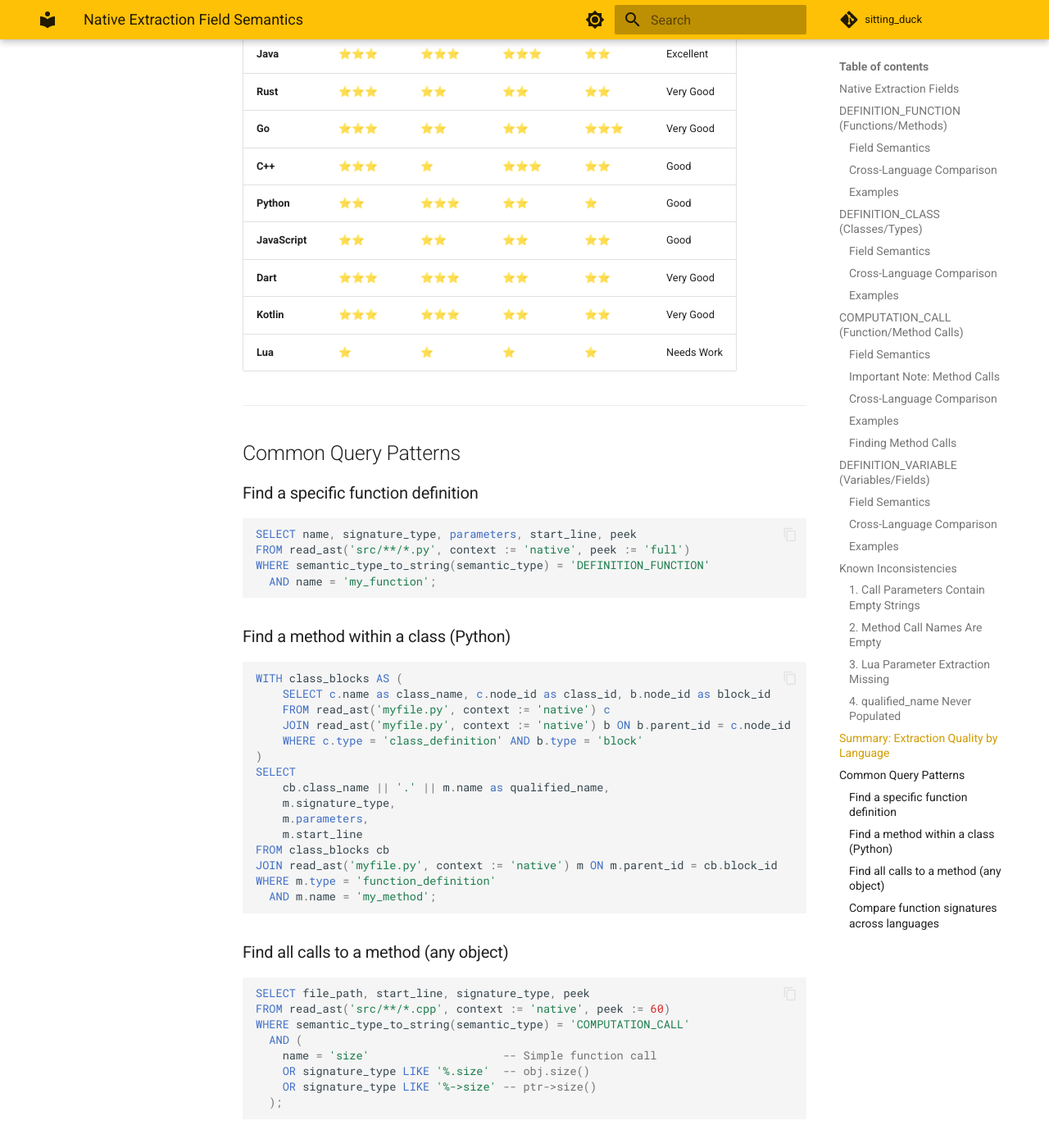
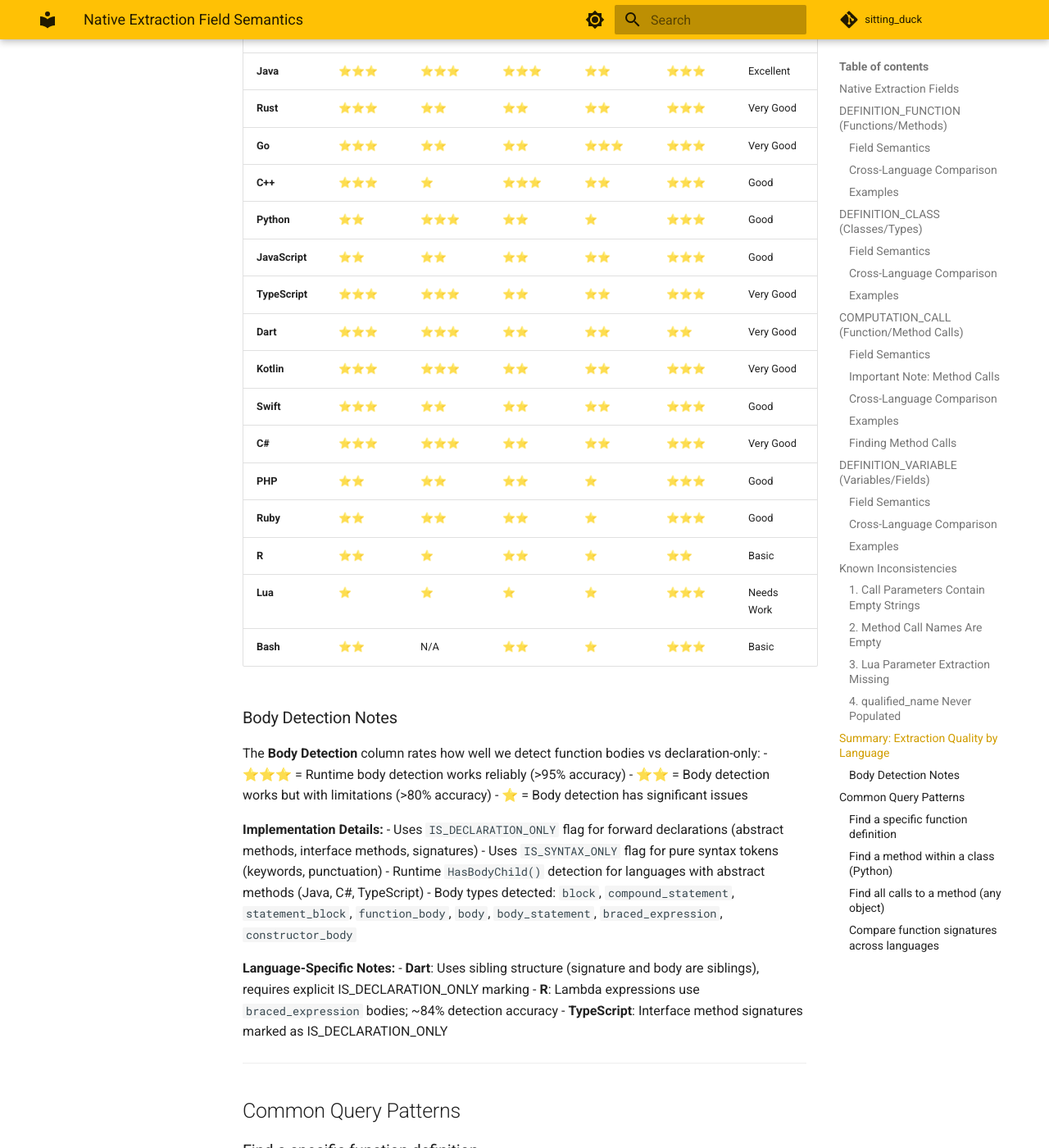
Before and after one commit to teaguesterling/sitting_duck, an MkDocs documentation site: the page built from docs/native_extraction_semantics.md, in a window 1280 px wide and 1400 px high, scrolled down 7288 px. Shown: the whole window at 82% size. Built offline with MkDocs 1.6.1 and Material for MkDocs 9.7.7, drawn with Linux system fonts in a browser that asks for light colours; comment, search, counter and statistics services are not loaded.

Commit message:
docs: Update star ratings table with body detection column
- Added Body Detection column to track IS_DECLARATION_ONLY accuracy
- Added TypeScript, Swift, C#, PHP, Ruby, R, Bash to ratings table
- Added detailed implementation notes for body detection system
- Documents flag semantics (IS_SYNTAX_ONLY, IS_DECLARATION_ONLY)
- Documents language-specific notes (Dart sibling structure, R lambdas)

🤖 Generated with [Claude Code](https://claude.com/claude-code)

Co-Authored-By: Claude Opus 4.5 <noreply@anthropic.com>

```diff
--- a/docs/native_extraction_semantics.md
+++ b/docs/native_extraction_semantics.md
@@ -249,17 +249,42 @@ The `qualified_name` field is always NULL/empty across all languages.
 
 ## Summary: Extraction Quality by Language
 
-| Language | Functions | Classes | Calls | Variables | Overall |
-|----------|-----------|---------|-------|-----------|---------|
-| **Java** | ⭐⭐⭐ | ⭐⭐⭐ | ⭐⭐⭐ | ⭐⭐ | Excellent |
-| **Rust** | ⭐⭐⭐ | ⭐⭐ | ⭐⭐ | ⭐⭐ | Very Good |
-| **Go** | ⭐⭐⭐ | ⭐⭐ | ⭐⭐ | ⭐⭐⭐ | Very Good |
-| **C++** | ⭐⭐⭐ | ⭐ | ⭐⭐⭐ | ⭐⭐ | Good |
-| **Python** | ⭐⭐ | ⭐⭐⭐ | ⭐⭐ | ⭐ | Good |
-| **JavaScript** | ⭐⭐ | ⭐⭐ | ⭐⭐ | ⭐⭐ | Good |
-| **Dart** | ⭐⭐⭐ | ⭐⭐⭐ | ⭐⭐ | ⭐⭐ | Very Good |
-| **Kotlin** | ⭐⭐⭐ | ⭐⭐⭐ | ⭐⭐ | ⭐⭐ | Very Good |
-| **Lua** | ⭐ | ⭐ | ⭐ | ⭐ | Needs Work |
+| Language | Functions | Classes | Calls | Variables | Body Detection | Overall |
+|----------|-----------|---------|-------|-----------|----------------|---------|
+| **Java** | ⭐⭐⭐ | ⭐⭐⭐ | ⭐⭐⭐ | ⭐⭐ | ⭐⭐⭐ | Excellent |
+| **Rust** | ⭐⭐⭐ | ⭐⭐ | ⭐⭐ | ⭐⭐ | ⭐⭐⭐ | Very Good |
+| **Go** | ⭐⭐⭐ | ⭐⭐ | ⭐⭐ | ⭐⭐⭐ | ⭐⭐⭐ | Very Good |
+| **C++** | ⭐⭐⭐ | ⭐ | ⭐⭐⭐ | ⭐⭐ | ⭐⭐⭐ | Good |
+| **Python** | ⭐⭐ | ⭐⭐⭐ | ⭐⭐ | ⭐ | ⭐⭐⭐ | Good |
+| **JavaScript** | ⭐⭐ | ⭐⭐ | ⭐⭐ | ⭐⭐ | ⭐⭐⭐ | Good |
+| **TypeScript** | ⭐⭐⭐ | ⭐⭐⭐ | ⭐⭐ | ⭐⭐ | ⭐⭐⭐ | Very Good |
+| **Dart** | ⭐⭐⭐ | ⭐⭐⭐ | ⭐⭐ | ⭐⭐ | ⭐⭐ | Very Good |
+| **Kotlin** | ⭐⭐⭐ | ⭐⭐⭐ | ⭐⭐ | ⭐⭐ | ⭐⭐⭐ | Very Good |
+| **Swift** | ⭐⭐⭐ | ⭐⭐ | ⭐⭐ | ⭐⭐ | ⭐⭐⭐ | Good |
+| **C#** | ⭐⭐⭐ | ⭐⭐⭐ | ⭐⭐ | ⭐⭐ | ⭐⭐⭐ | Very Good |
+| **PHP** | ⭐⭐ | ⭐⭐ | ⭐⭐ | ⭐ | ⭐⭐⭐ | Good |
+| **Ruby** | ⭐⭐ | ⭐⭐ | ⭐⭐ | ⭐ | ⭐⭐⭐ | Good |
+| **R** | ⭐⭐ | ⭐ | ⭐⭐ | ⭐ | ⭐⭐ | Basic |
+| **Lua** | ⭐ | ⭐ | ⭐ | ⭐ | ⭐⭐⭐ | Needs Work |
+| **Bash** | ⭐⭐ | N/A | ⭐⭐ | ⭐ | ⭐⭐⭐ | Basic |
+
+### Body Detection Notes
+
+The **Body Detection** column rates how well we detect function bodies vs declaration-only:
+- ⭐⭐⭐ = Runtime body detection works reliably (>95% accuracy)
+- ⭐⭐ = Body detection works but with limitations (>80% accuracy)
+- ⭐ = Body detection has significant issues
+
+**Implementation Details:**
+- Uses `IS_DECLARATION_ONLY` flag for forward declarations (abstract methods, interface methods, signatures)
+- Uses `IS_SYNTAX_ONLY` flag for pure syntax tokens (keywords, punctuation)
+- Runtime `HasBodyChild()` detection for languages with abstract methods (Java, C#, TypeScript)
+- Body types detected: `block`, `compound_statement`, `statement_block`, `function_body`, `body`, `body_statement`, `braced_expression`, `constructor_body`
+
+**Language-Specific Notes:**
+- **Dart**: Uses sibling structure (signature and body are siblings), requires explicit IS_DECLARATION_ONLY marking
+- **R**: Lambda expressions use `braced_expression` bodies; ~84% detection accuracy
+- **TypeScript**: Interface method signatures marked as IS_DECLARATION_ONLY
 
 ---
 
```
